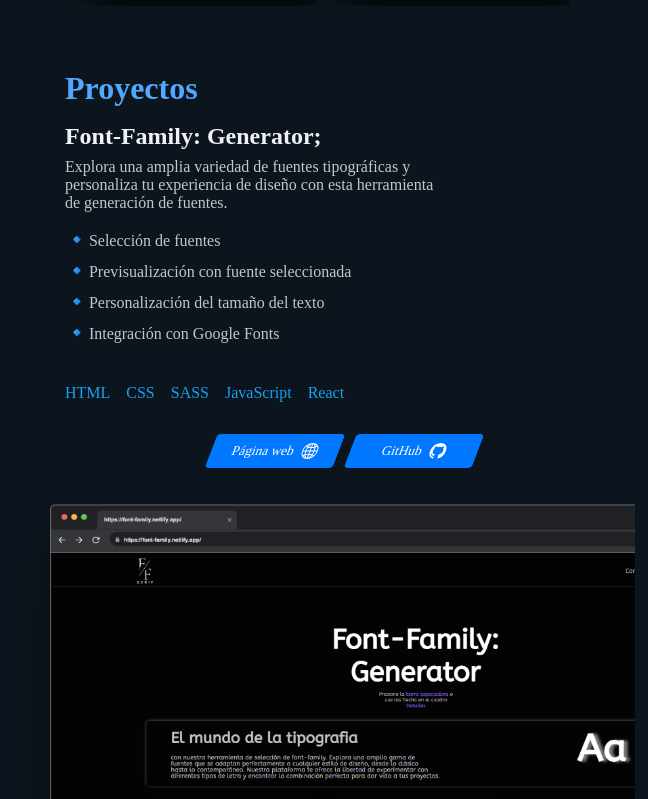
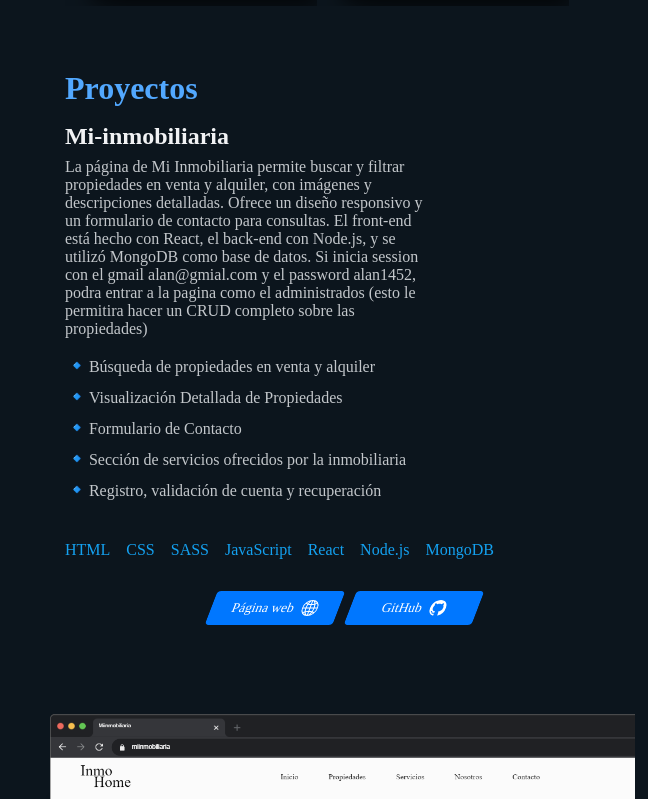
Before and after one commit to stivcode21/Colaboracion-Portafolio, a React (Vite) app: page / in a window 1280 px wide. Shown: the part 1241-2040 px from the top of the page, without its empty margins (632-1280 px from the left). Built offline with nearby package versions, Linux system fonts and the light colour scheme.

Commit message:
agregue un nuevo proyecto y cambie un poco los estilos visuales

```diff
--- a/src/components/proyectos/Proyectos.jsx
+++ b/src/components/proyectos/Proyectos.jsx
@@ -2,6 +2,30 @@ import "./proyectos.scss";
 
 export const Proyectos = () => {
   const proyectos = [
+    {
+      title: "Mi-inmobiliaria",
+      description:
+        "La página de Mi Inmobiliaria permite buscar y filtrar propiedades en venta y alquiler, con imágenes y descripciones detalladas. Ofrece un diseño responsivo y un formulario de contacto para consultas. El front-end está hecho con React, el back-end con Node.js, y se utilizó MongoDB como base de datos. Si inicia session con el gmail alan@gmial.com y el password alan1452, podra entrar a la pagina como el administrados (esto le permitira hacer un CRUD completo sobre las propiedades)",
+      link: "https://miinmobiliaria.netlify.app/",
+      github: "https://github.com/Alan-Ribeca/inmobiliaria",
+      funciones: [
+        "Búsqueda de propiedades en venta y alquiler",
+        "Visualización Detallada de Propiedades",
+        "Formulario de Contacto",
+        "Sección de servicios ofrecidos por la inmobiliaria",
+        "Registro, validación de cuenta y recuperación",
+      ],
+      image: "./img/inmoImg.png",
+      tags: [
+        "HTML",
+        "CSS",
+        "SASS",
+        "JavaScript",
+        "React",
+        "Node.js",
+        "MongoDB",
+      ],
+    },
     {
       title: "Font-Family: Generator;",
       description:
--- a/src/components/tecnologias/Tecnologias.jsx
+++ b/src/components/tecnologias/Tecnologias.jsx
@@ -11,9 +11,15 @@ export const Tecnologias = () => {
           <img src="..//img/sass.svg" alt="logoSASS" />
           <img src="..//img/javascript.svg" alt="logoJavaScript" />
           <img src="..//img/react.svg" alt="logoReact" />
+          <img src="..//img/node.svg" alt="logoNode.js" />
           <img src="..//img/git.svg" alt="logoGit" />
           <img src="..//img/githubb.svg" alt="logoGitHub" />
-          <img src="../img/firebase.svg" alt="logoFirebase" className="logoFirebase" />
+          <img
+            src="../img/firebase.svg"
+            alt="logoFirebase"
+            className="logoFirebase"
+          />
+          <img src="..//img/mongodb.svg" alt="logoMongoDB" />
         </div>
       </div>
 
@@ -23,7 +29,9 @@ export const Tecnologias = () => {
           <li className="liBlanda">- Comunicación efectiva -</li>
           <li className="liBlanda">- Trabajo en equipo -</li>
           <li className="liBlanda">- Resolución de problemas -</li>
-          <li className="liBlanda" translate="no">- Creatividad -</li>
+          <li className="liBlanda" translate="no">
+            - Creatividad -
+          </li>
           <li className="liBlanda">- Flexibilidad y adaptabilidad -</li>
           <li className="liBlanda">- Aprendizaje continuo -</li>
         </ul>
```
Also changed, not shown: public/img/mongodb.svg (added), public/img/node.svg (added).
